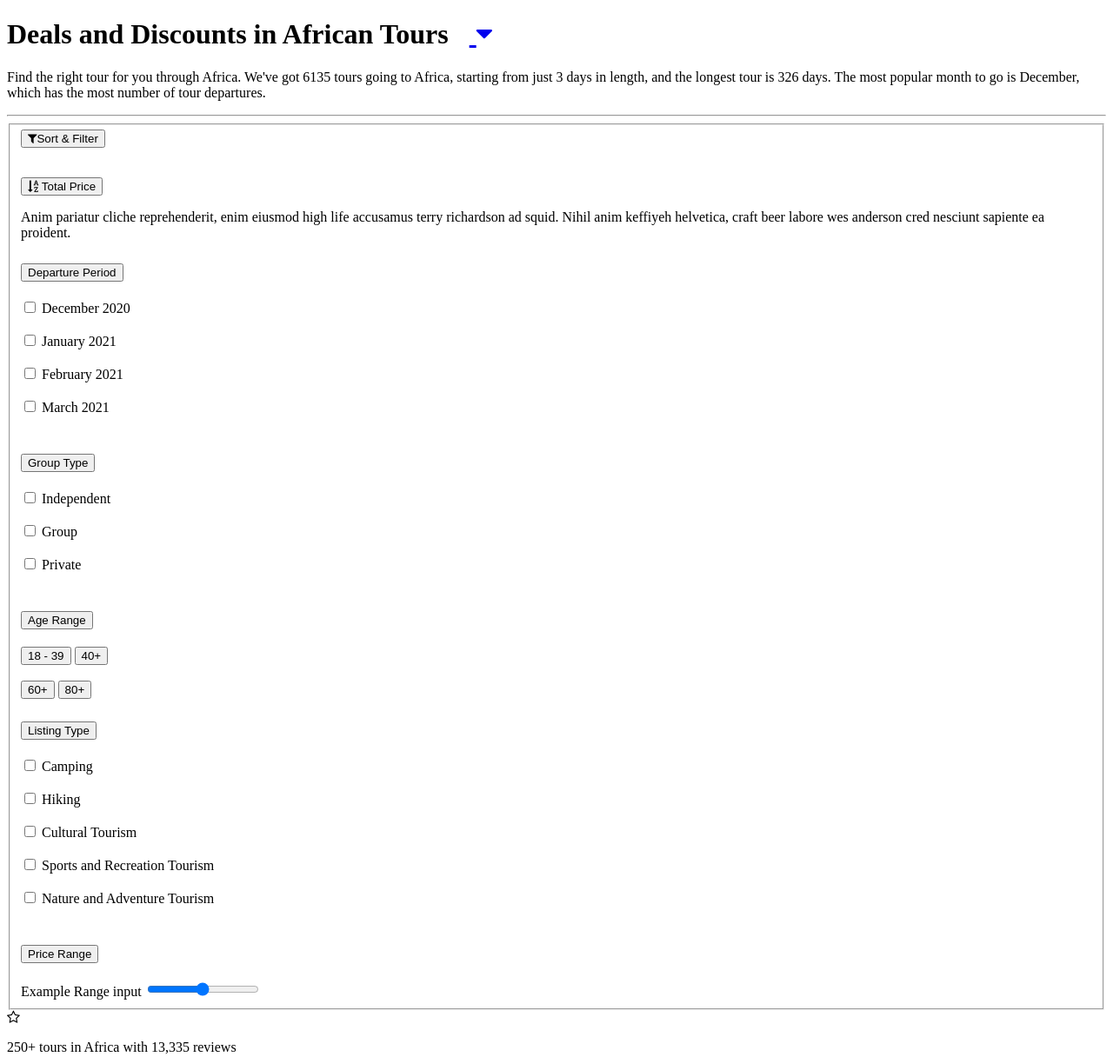
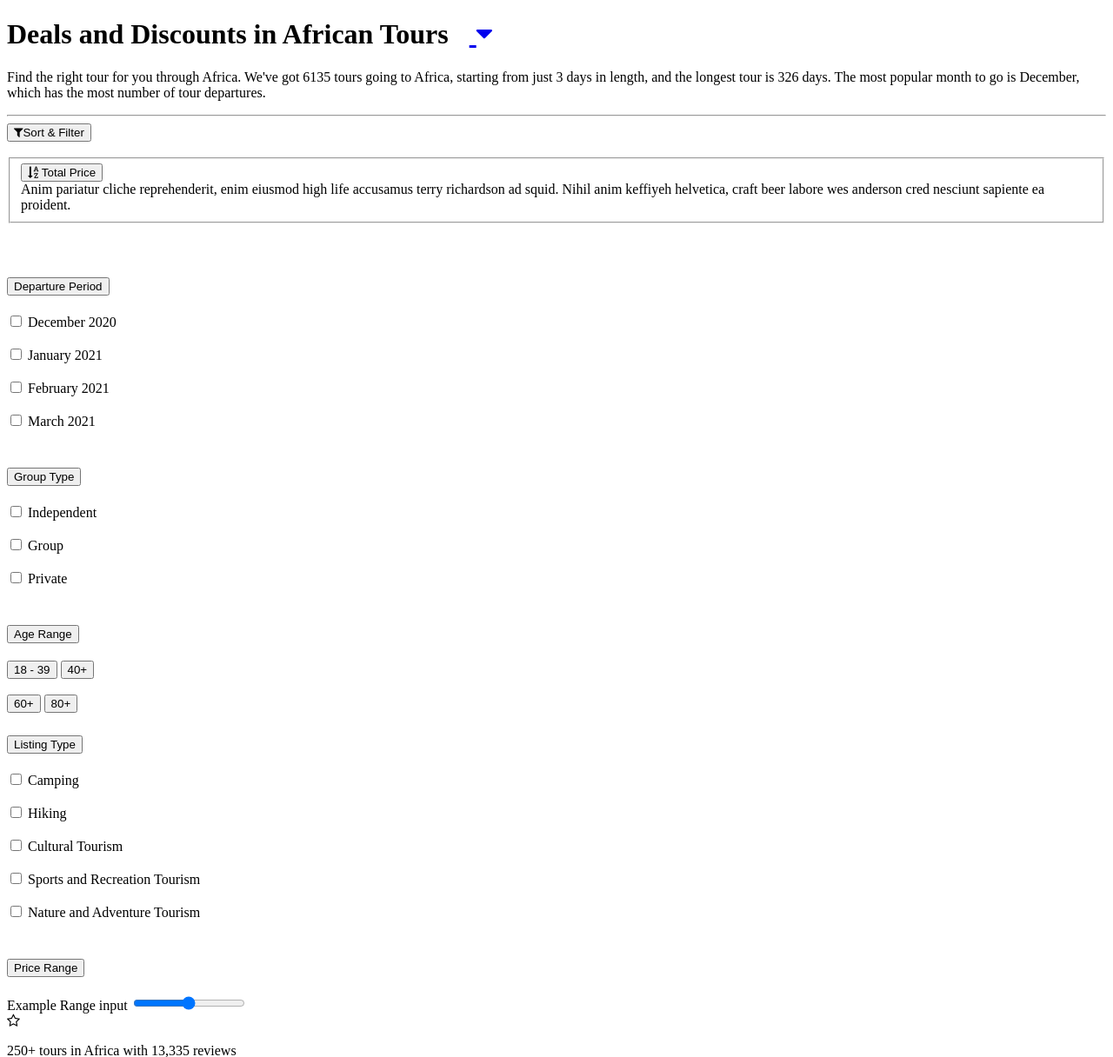
Before and after one commit to MissAnnah95/tours, a Yii app: template frontend/views/site/listings.php in a window 1280 px wide. Shown: the part 244-1460 px from the top of the page at 87% size. Run offline with PHP 8.4 and a stand-in for Yii, Linux system fonts and the light colour scheme; the template is opened without the code that fills it, so the values that code supplies are empty; some libraries are stand-ins or nearby versions.

Commit message:
New changes

```diff
--- a/frontend/views/site/listings.php
+++ b/frontend/views/site/listings.php
@@ -11,10 +11,10 @@ use yii\helpers\Url;
 </nav>
 
 
-  <h1> Deals and Discounts in African Tours &nbsp;&nbsp;<a class="btn btn-light" data-toggle="collapse" href="#collapseExample" role="button" aria-expanded="false" aria-controls="collapseExample">
+  <h1> Deals and Discounts in African Tours &nbsp;&nbsp;<a class="btn btn-light" data-toggle="collapse" href="#collapseTours" role="button" aria-expanded="false" aria-controls="collapseTours">
     <i class="fa fa-caret-down" aria-hidden="true"></i>
   </a></h1>
-  <div class="collapse" id="collapseExample">
+  <div class="collapse" id="collapseTours">
     <div class="card card-body">
     <p class="font-italic">  Find the right tour for you through Africa. We've got 6135 tours going to Africa, starting from just 3 days in length, and the longest tour is 326 days. The most popular month to go is December, which has the most number of tour departures.</p>
     </div>
@@ -26,20 +26,26 @@ use yii\helpers\Url;
 <div class="container">
 <div class="row">
  <div class="col-2">
-   <fieldset>
+
      <button type="button" class="btn btn-primary btn-lg"><i class="fa fa-filter"></i>Sort & Filter </button>
      <br></br>
 
-     <p>
+     <fieldset>
+     <div class="accordion shadow-sm" id="collapseExample">
+       <div class="col">
+       <div class="card-header">
       <button class="btn btn-light" type="button" data-toggle="collapse" data-target="#collapseExample" aria-expanded="false" aria-controls="collapseExample">
         <i class="fa fa-sort-alpha-asc" aria-hidden="true"></i> Total Price
       </button>
-    </p>
+  </div>
     <div class="collapse" id="collapseExample">
       <div class="card card-body">
         Anim pariatur cliche reprehenderit, enim eiusmod high life accusamus terry richardson ad squid. Nihil anim keffiyeh helvetica, craft beer labore wes anderson cred nesciunt sapiente ea proident.
       </div>
     </div>
+</div>
+</fieldset>
+<br></br>
 
      <div class="accordion shadow-sm" id="accordionExample">
    <div class="card">
```
